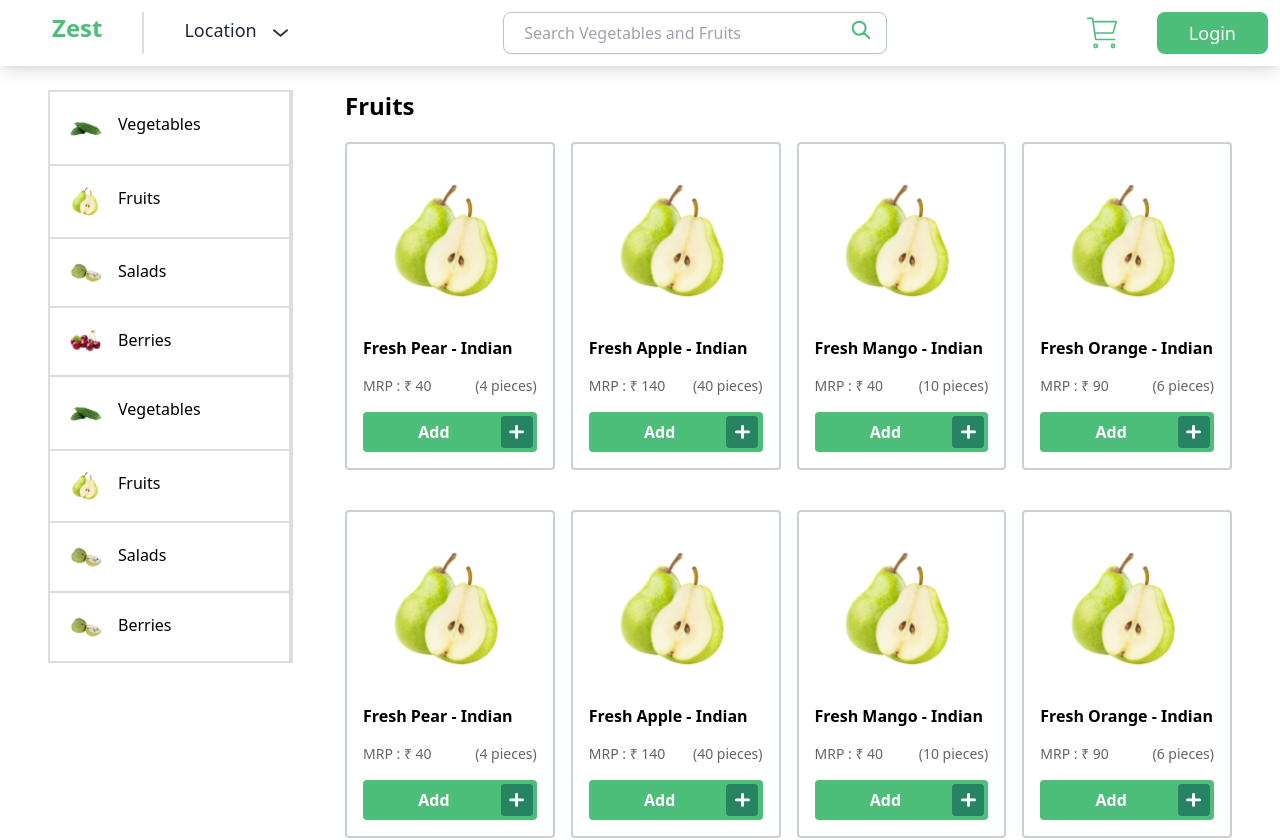
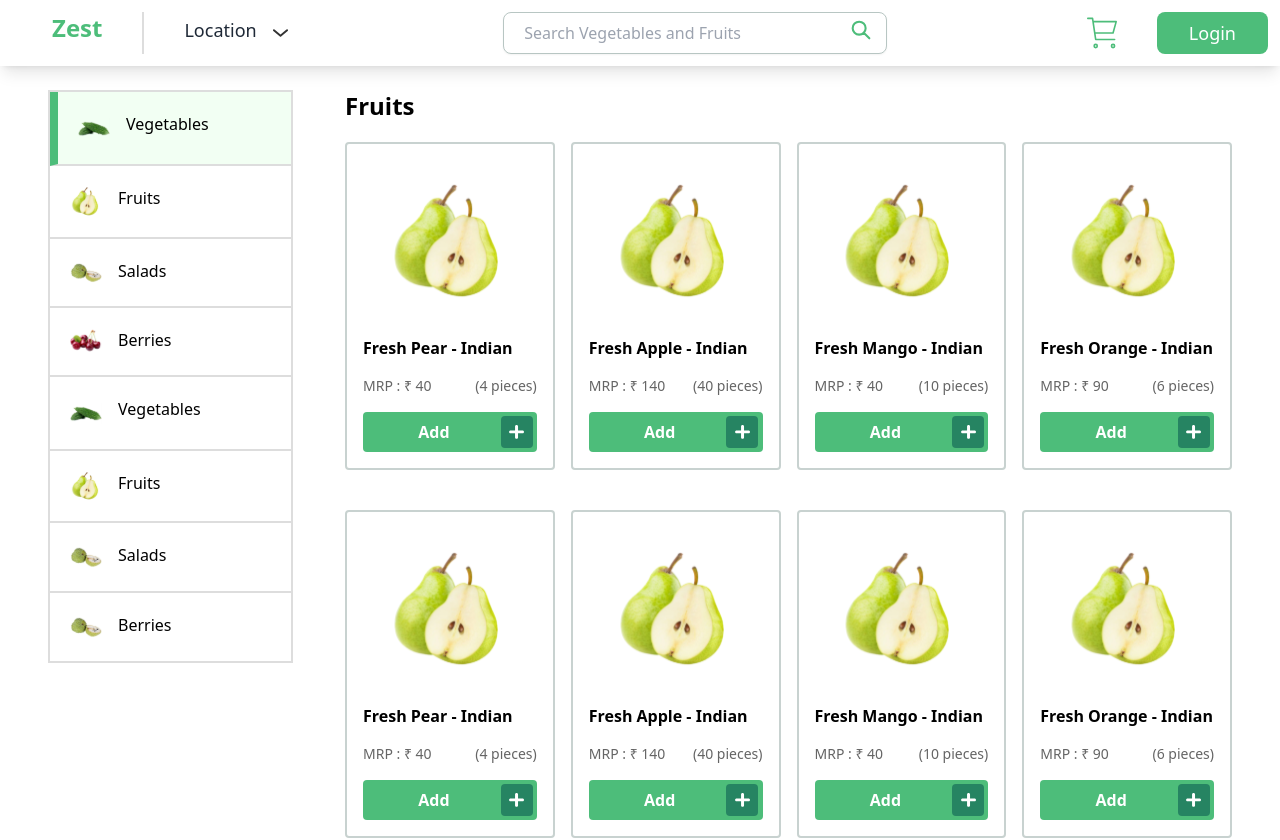
Before and after one commit to poonam-kumawat/zest-frontend, a React (Create React App) app: page /category in a window 1280 px wide. Shown: the top 840 px of the page. Built offline with nearby package versions, Linux system fonts and the light colour scheme.

Commit message:
category completed

```diff
--- a/src/Components/category/Category.tsx
+++ b/src/Components/category/Category.tsx
@@ -1,5 +1,6 @@
 import React from "react";
 import Card from "../Card";
+import "./category.css"
 
 interface CardProps {
   id: number;
@@ -33,13 +34,16 @@ const data: Array<CardProps> = [
     price: 90,
   },
 ];
+
+
+
 const Category = () => {
   return (
     <div className="categortWrap">
       <div className="grid grid-cols-4 gap-1">
         <div className="col-start-1 col-end-2 p-6 pl-12">
-          <div className="box border-t-2 border-r-2 border-[#ddd]">
-            <div className="border-[#ddd] border-2 border-t-0 border-y-1 p-5 flex align-middle hover:bg-[#F2FFF3] active hover:border-[#4DBD7A] hover:border-l-8 hover:border-y-0 hover:border-r-0 hover:cursor-pointer ">
+          <div className="box border-2 border-b-0 border-[#ddd]">
+            <div className="activeCategory border-[#ddd] border-b-2  p-5 flex align-middle hover:bg-[#F2FFF3] active  hover:border-r-0 hover:cursor-pointer ">
               <img
                 src="/assets/images/karela.svg"
                 className="w-12 pr-4"
@@ -47,7 +51,7 @@ const Category = () => {
               />
               <p>Vegetables</p>
             </div>
-            <div className="border-[#ddd] border-2 border-y-1 p-5  border-t-0  flex align-middle hover:bg-[#F2FFF3] hover:cursor-pointer ">
+            <div className="border-[#ddd] border-b-2 border-y-1 p-5  border-t-0  flex align-middle hover:bg-[#F2FFF3] hover:cursor-pointer ">
               <img
                 src="/assets/images/pear.svg"
                 className="w-12 pr-4"
@@ -55,7 +59,7 @@ const Category = () => {
               />
               <p>Fruits</p>
             </div>
-            <div className="border-[#ddd] border-2 border-y-1 p-5  border-t-0  flex align-middle hover:bg-[#F2FFF3] hover:cursor-pointer ">
+            <div className="border-[#ddd] border-b-2 border-y-1 p-5  border-t-0  flex align-middle hover:bg-[#F2FFF3] hover:cursor-pointer ">
               <img
                 src="/assets/images/custudapple.svg"
                 className="w-12 pr-4"
@@ -63,7 +67,7 @@ const Category = () => {
               />
               <p>Salads</p>
             </div>
-            <div className="border-[#ddd] border-2 border-y-1 p-5  border-t-0  flex align-middle hover:bg-[#F2FFF3] hover:cursor-pointer ">
+            <div className="border-[#ddd] border-b-2 border-y-1 p-5  border-t-0  flex align-middle hover:bg-[#F2FFF3] hover:cursor-pointer ">
               <img
                 src="/assets/images/cherry.svg"
                 className="w-12 pr-4"
@@ -71,7 +75,7 @@ const Category = () => {
               />
               <p>Berries</p>
             </div>
-            <div className="border-[#ddd] border-2 border-t-0 border-y-1 p-5 flex align-middle hover:bg-[#F2FFF3] hover:cursor-pointer ">
+            <div className="border-[#ddd] border-b-2 border-t-0  p-5 flex align-middle hover:bg-[#F2FFF3] hover:cursor-pointer ">
               <img
                 src="/assets/images/karela.svg"
                 className="w-12 pr-4"
@@ -79,7 +83,7 @@ const Category = () => {
               />
               <p>Vegetables</p>
             </div>
-            <div className="border-[#ddd] border-2 border-y-1 p-5  border-t-0  flex align-middle hover:bg-[#F2FFF3] hover:cursor-pointer ">
+            <div className="border-[#ddd] border-b-2  p-5  border-t-0  flex align-middle hover:bg-[#F2FFF3] hover:cursor-pointer ">
               <img
                 src="/assets/images/pear.svg"
                 className="w-12 pr-4"
@@ -87,7 +91,7 @@ const Category = () => {
               />
               <p>Fruits</p>
             </div>
-            <div className="border-[#ddd] border-2 border-y-1 p-5  border-t-0  flex align-middle hover:bg-[#F2FFF3] hover:cursor-pointer ">
+            <div className="border-[#ddd] border-b-2 border-y-1 p-5  border-t-0  flex align-middle hover:bg-[#F2FFF3] hover:cursor-pointer ">
               <img
                 src="/assets/images/custudapple.svg"
                 className="w-12 pr-4"
@@ -95,7 +99,7 @@ const Category = () => {
               />
               <p>Salads</p>
             </div>
-            <div className="border-[#ddd] border-2 border-y-1 p-5  border-t-0  flex align-middle hover:bg-[#F2FFF3] hover:cursor-pointer ">
+            <div className="border-[#ddd] border-b-2 border-y-1 p-5  border-t-0  flex align-middle hover:bg-[#F2FFF3] hover:cursor-pointer ">
               <img
                 src="/assets/images/custudapple.svg"
                 className="w-12 pr-4"
--- /dev/null
+++ b/src/Components/category/category.css
@@ -0,0 +1,4 @@
+.activeCategory{
+    background: linear-gradient(270deg,#F2FFF3 73.74%,#F2FFF3);
+    border-left: 8px solid #4DBD7A;
+}
```
